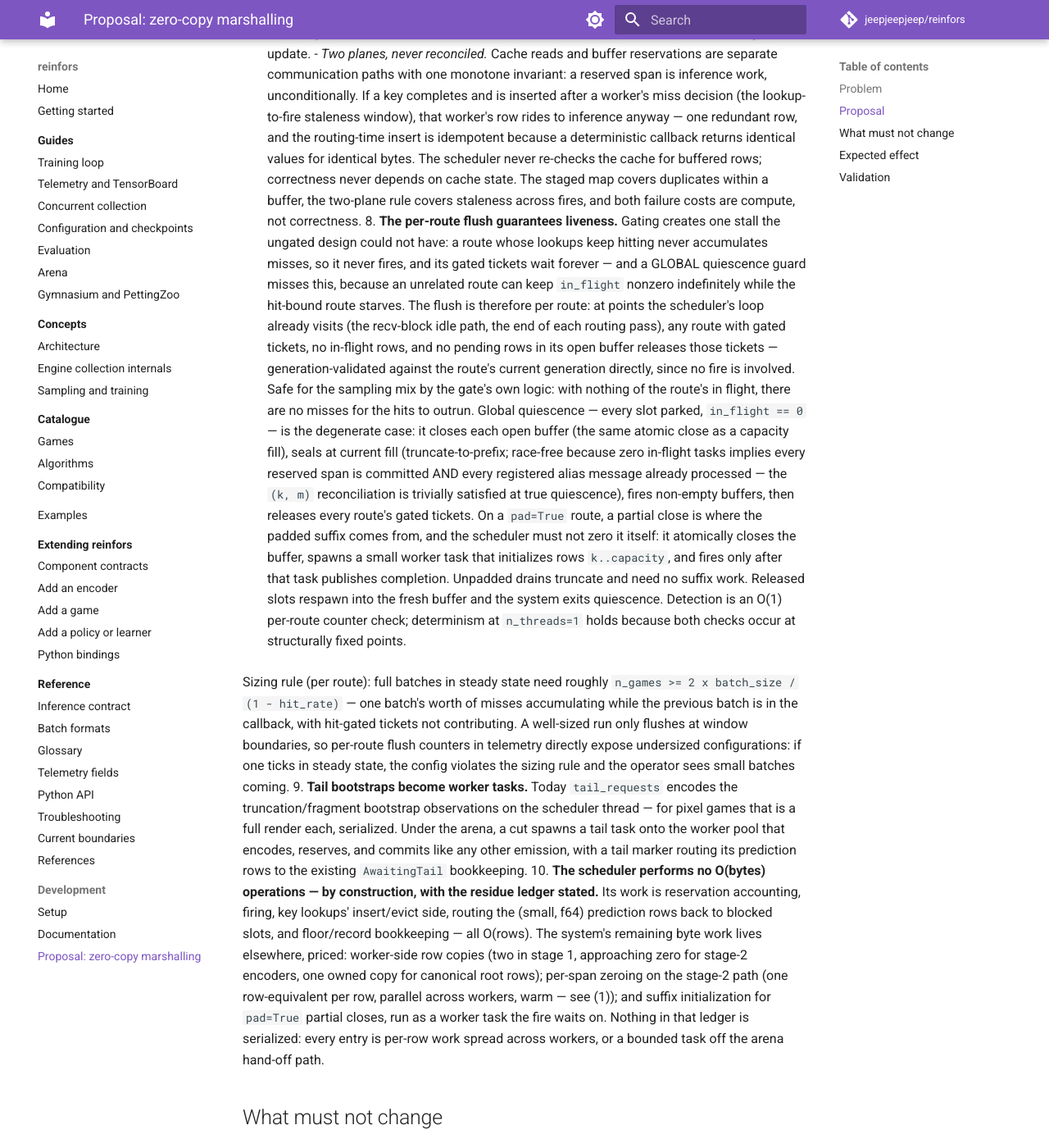
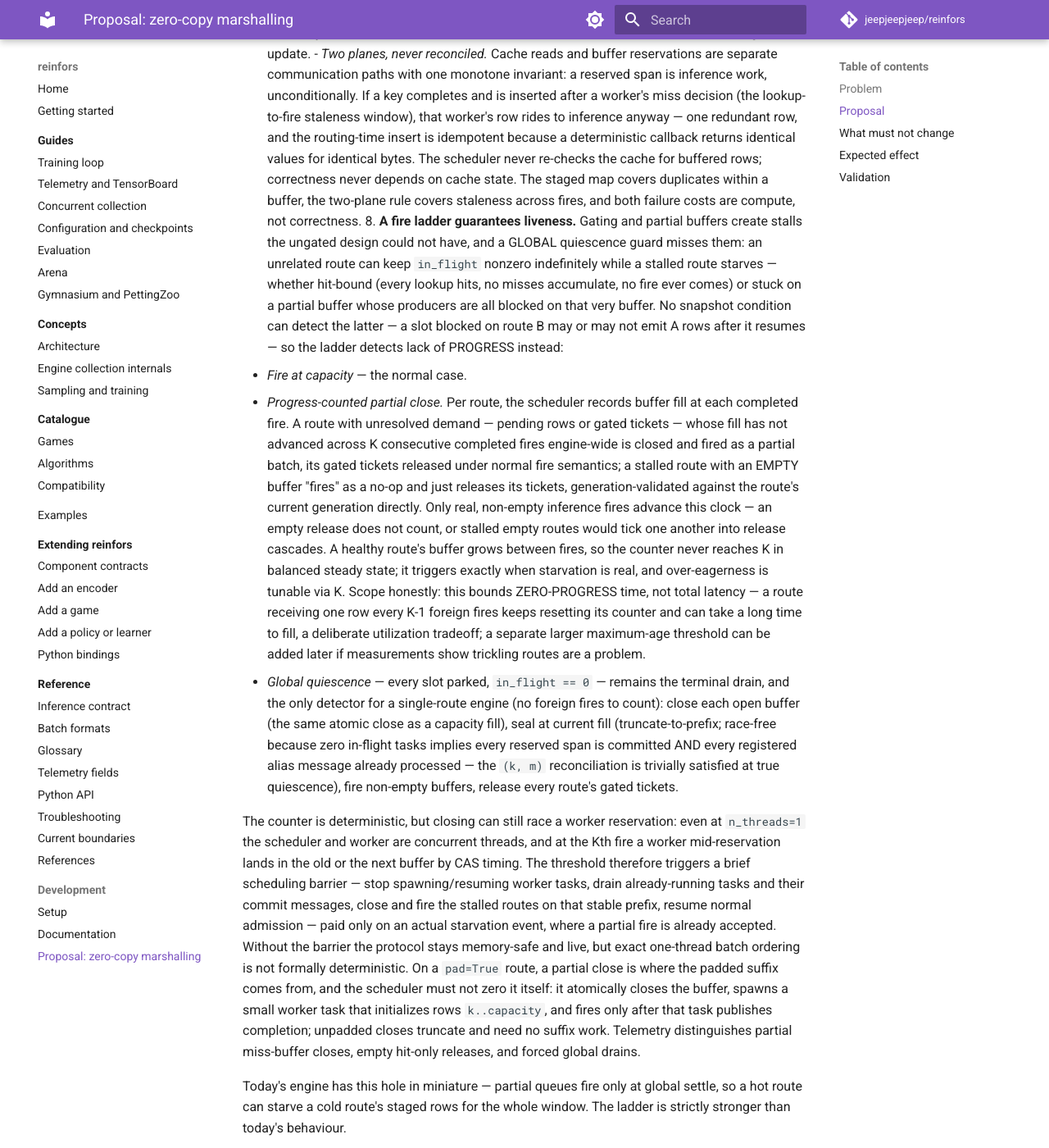
Before and after one commit to jeepjeepjeep/reinfors, an MkDocs documentation site: the page built from docs/development/scheduler-zero-copy.md, in a window 1280 px wide and 1400 px high, scrolled down 7028 px. Shown: the whole window at 82% size. Built offline with MkDocs 1.6.1 and Material for MkDocs 9.7.7, drawn with Linux system fonts in a browser that asks for light colours; comment, search, counter and statistics services are not loaded; some of the changed text lies outside the part shown.

Commit message:
proposal: fire ladder with progress-counted partial close and stall barrier

```diff
--- a/docs/development/scheduler-zero-copy.md
+++ b/docs/development/scheduler-zero-copy.md
@@ -165,8 +165,8 @@ scheduler: GIL + infer(batch)            scheduler: count reservations; when the
    frees it) and moves it into NumPy as `(n, dim)`, exactly today's
    variable-shape default, zero copies. Padding stays the `pad=True` opt-in for
    callers who want `torch.compile`-stable shapes: with it enabled, a short
-   fire's suffix is initialized by a spawned worker task (see the flush in
-   element 8) — full fires have no suffix and cost nothing. Zero-copy must
+   fire's suffix is initialized by a spawned worker task (see the fire ladder
+   in element 8) — full fires have no suffix and cost nothing. Zero-copy must
    never require padding.
 4. **Memory is bounded, checked, and lazy.** Arena memory is
    `pool_depth x capacity x dim x 4` bytes per inference route, and pixel rows
@@ -307,7 +307,7 @@ scheduler: GIL + infer(batch)            scheduler: count reservations; when the
      granularity makes the mixed cases free: a round with misses on route R
      releases its R hits at the same fire that resolves those misses — zero
      added latency for any round with at least one same-route miss; only
-     pure-hit rounds wait for a fire driven by other slots (or the flush).
+     pure-hit rounds wait for a fire driven by other slots (or the ladder).
      Rounds split across buffers need no new rule: tickets resolve fire-by-fire
      and the mailbox joins them, exactly as when a round's requests straddle
      fires today. The latency cost is absorbed by slot count, not throughput —
@@ -352,40 +352,70 @@ scheduler: GIL + infer(batch)            scheduler: count reservations; when the
      staged map covers duplicates within a buffer, the two-plane rule covers
      staleness across fires, and both failure costs are compute, not
      correctness.
-8. **The per-route flush guarantees liveness.** Gating creates one stall the
-   ungated design could not have: a route whose lookups keep hitting never
-   accumulates misses, so it never fires, and its gated tickets wait forever —
-   and a GLOBAL quiescence guard misses this, because an unrelated route can
-   keep `in_flight` nonzero indefinitely while the hit-bound route starves.
-   The flush is therefore per route: at points the scheduler's loop already
-   visits (the recv-block idle path, the end of each routing pass), any route
-   with gated tickets, no in-flight rows, and no pending rows in its open
-   buffer releases those tickets — generation-validated against the route's
-   current generation directly, since no fire is involved. Safe for the
-   sampling mix by the gate's own logic: with nothing of the route's in
-   flight, there are no misses for the hits to outrun. Global quiescence —
-   every slot parked, `in_flight == 0` — is the degenerate case: it closes
-   each open buffer (the same atomic close as a capacity fill), seals at
-   current fill (truncate-to-prefix; race-free because zero in-flight tasks
-   implies every reserved span is committed AND every registered alias message
-   already processed — the `(k, m)` reconciliation is trivially satisfied at
-   true quiescence), fires non-empty buffers, then releases every route's
-   gated tickets. On a `pad=True` route, a partial close is where the padded
-   suffix comes from, and the scheduler must not zero it itself: it atomically
-   closes the buffer, spawns a small worker task that initializes rows
-   `k..capacity`, and fires only after that task publishes completion.
-   Unpadded drains truncate and need no suffix work. Released slots respawn into the fresh buffer and the system
-   exits quiescence. Detection is an O(1) per-route counter check;
-   determinism at `n_threads=1` holds because both checks occur at
-   structurally fixed points.
+8. **A fire ladder guarantees liveness.** Gating and partial buffers create
+   stalls the ungated design could not have, and a GLOBAL quiescence guard
+   misses them: an unrelated route can keep `in_flight` nonzero indefinitely
+   while a stalled route starves — whether hit-bound (every lookup hits, no
+   misses accumulate, no fire ever comes) or stuck on a partial buffer whose
+   producers are all blocked on that very buffer. No snapshot condition can
+   detect the latter — a slot blocked on route B may or may not emit A rows
+   after it resumes — so the ladder detects lack of PROGRESS instead:
+
+   - *Fire at capacity* — the normal case.
+   - *Progress-counted partial close.* Per route, the scheduler records
+     buffer fill at each completed fire. A route with unresolved demand —
+     pending rows or gated tickets — whose fill has not advanced across K
+     consecutive completed fires engine-wide is closed and fired as a partial
+     batch, its gated tickets released under normal fire semantics; a stalled
+     route with an EMPTY buffer "fires" as a no-op and just releases its
+     tickets, generation-validated against the route's current generation
+     directly. Only real, non-empty inference fires advance this clock — an
+     empty release does not count, or stalled empty routes would tick one
+     another into release cascades. A healthy route's buffer grows between
+     fires, so the counter never reaches K in balanced steady state; it
+     triggers exactly when starvation is real, and over-eagerness is tunable
+     via K. Scope honestly: this bounds ZERO-PROGRESS time, not total
+     latency — a route receiving one row every K-1 foreign fires keeps
+     resetting its counter and can take a long time to fill, a deliberate
+     utilization tradeoff; a separate larger maximum-age threshold can be
+     added later if measurements show trickling routes are a problem.
+   - *Global quiescence* — every slot parked, `in_flight == 0` — remains the
+     terminal drain, and the only detector for a single-route engine (no
+     foreign fires to count): close each open buffer (the same atomic close
+     as a capacity fill), seal at current fill (truncate-to-prefix;
+     race-free because zero in-flight tasks implies every reserved span is
+     committed AND every registered alias message already processed — the
+     `(k, m)` reconciliation is trivially satisfied at true quiescence),
+     fire non-empty buffers, release every route's gated tickets.
+
+   The counter is deterministic, but closing can still race a worker
+   reservation: even at `n_threads=1` the scheduler and worker are
+   concurrent threads, and at the Kth fire a worker mid-reservation lands in
+   the old or the next buffer by CAS timing. The threshold therefore
+   triggers a brief scheduling barrier — stop spawning/resuming worker
+   tasks, drain already-running tasks and their commit messages, close and
+   fire the stalled routes on that stable prefix, resume normal admission —
+   paid only on an actual starvation event, where a partial fire is already
+   accepted. Without the barrier the protocol stays memory-safe and live,
+   but exact one-thread batch ordering is not formally deterministic. On a
+   `pad=True` route, a partial close is where the padded suffix comes from,
+   and the scheduler must not zero it itself: it atomically closes the
+   buffer, spawns a small worker task that initializes rows `k..capacity`,
+   and fires only after that task publishes completion; unpadded closes
+   truncate and need no suffix work. Telemetry distinguishes partial
+   miss-buffer closes, empty hit-only releases, and forced global drains.
+
+   Today's engine has this hole in miniature — partial queues fire only at
+   global settle, so a hot route can starve a cold route's staged rows for
+   the whole window. The ladder is strictly stronger than today's behaviour.
 
    Sizing rule (per route): full batches in steady state need roughly
    `n_games >= 2 x batch_size / (1 - hit_rate)` — one batch's worth of misses
    accumulating while the previous batch is in the callback, with hit-gated
-   tickets not contributing. A well-sized run only flushes at window
-   boundaries, so per-route flush counters in telemetry directly expose
-   undersized configurations: if one ticks in steady state, the config
-   violates the sizing rule and the operator sees small batches coming.
+   tickets not contributing. A well-sized run only closes partially at
+   window boundaries, so the ladder's counters directly expose undersized
+   configurations: if one ticks in steady state, the config violates the
+   sizing rule and the operator sees small batches coming.
 9. **Tail bootstraps become worker tasks.** Today `tail_requests` encodes the
    truncation/fragment bootstrap observations on the scheduler thread — for
    pixel games that is a full render each, serialized. Under the arena, a cut
@@ -435,7 +465,8 @@ Engine-level gates:
   byte-identical batches run-to-run (equality against the OLD scheduler is not a
   goal — hit gating and fire cadence legitimately reorder collection).
 - Telemetry assertions: per-slot record counts and hit rates exposed; the
-  per-route flush counters stay at zero in a correctly sized steady-state run.
+  stall-close, empty-release, and global-drain counters stay at zero in a
+  correctly sized steady-state run.
 - The existing scheduler test suite (firing thresholds, per-player routing,
   fragment cuts, panic drains) unchanged.
 - Throughput gate: pixel collection at 8 threads must beat the current plateau by
@@ -467,15 +498,19 @@ engine:
   snapshot; fixed-seed `n_threads=1` runs are byte-identical with the cache
   enabled.
 - All-hit and sparse-miss batches: gated tickets release on their route's fire
-  or its flush; a window of pure hits terminates.
+  or its stall release; a window of pure hits terminates.
 - Mixed hit/miss rounds and cross-buffer rounds: the slot resumes only when
   every ticket resolves; same-route hits release with the fire that resolves
   the round's misses.
-- Idle-route release: a route with gated tickets, nothing in flight, and an
-  empty open buffer releases without a fire, even while unrelated routes stay
-  busy.
+- Starved-route close: a route with a partial buffer and gated tickets whose
+  producers are all blocked on it closes and fires after K foreign fires while
+  an unrelated route stays hot; an empty stalled route releases as a no-op;
+  empty releases never advance the stall clock (no release cascades).
+- Stall-barrier determinism: the Kth-fire close drains running tasks and their
+  commit messages before closing; fixed-seed `n_threads=1` runs stay
+  byte-identical with induced stalls.
 - High-hit partial-buffer starvation: configs below the sizing rule make
-  progress through the flush and increment its per-route counter.
+  progress through the ladder and increment its counters.
 - Cache-maintenance microbenchmark: insert/evict/promotion measured at target
   capacity before the COW sharding is accepted; escalation to a per-shard
   persistent map if shard clones measure high.
```
